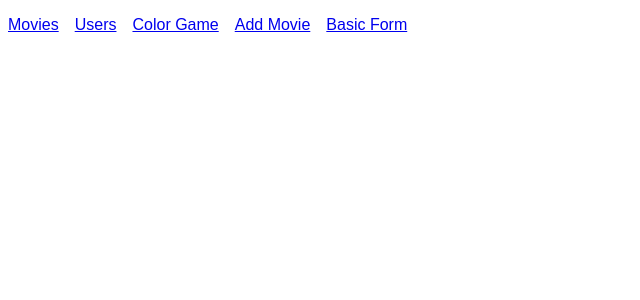
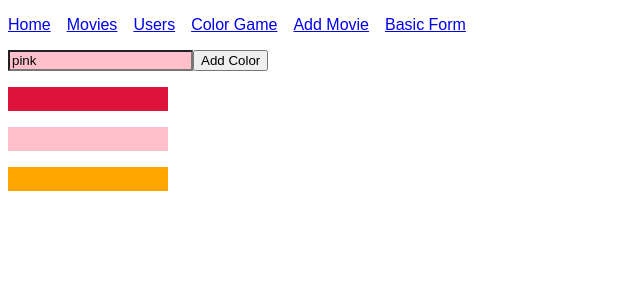
Before and after one commit to Saran-R13/movie-app-bcs-dec-2025, a React (Vite) app: page /color-game in a window 1280 px wide. Shown: the top 300 px of the page, without its empty margins (0-640 px from the left). Built offline with nearby package versions, Linux system fonts and the light colour scheme.

Commit message:
backend api is finish

```diff
--- a/src/App.jsx
+++ b/src/App.jsx
@@ -2,8 +2,8 @@ import { Link, Navigate, Route, Routes } from "react-router";
 import "./index.css";
 import { AddMovie, MovieList } from "./MovieList";
 
-// import { ColorGame } from "./ColorGame";
-// import { Home } from "./Home";
+import { ColorGame } from "./ColorGame";
+import { Home } from "./Home";
 import { MovieDetails } from "./MovieDetails";
 // import { NotFound } from "./NotFound";
 import { UserList } from "./UserList";
@@ -17,6 +17,9 @@ export default function App() {
       {/* < BasicForm/> */}
       <nav>
         <ul>
+          <li>
+            <Link to="/">Home</Link>
+          </li>
           <li>
             <Link to="/movies">Movies</Link>
           </li>
@@ -36,7 +39,7 @@ export default function App() {
       </nav>
       <Routes>
         {/*    / -> Home    */}
-        {/* <Route path="/" element={<Home />} /> */}
+        <Route path="/" element={<Home />} />
         <Route path="users" element={<UserList />} />
 
         {/* Old users -> films */}
@@ -51,7 +54,7 @@ export default function App() {
         <Route path="movies/add" element={<AddMovie />} />
         <Route path="basic-form" element={<BasicForm />} />
 
-        {/* <Route path="color-game" element={<ColorGame />} /> */}
+        <Route path="color-game" element={<ColorGame />} />
 
         {/*    * -> catch all -> Always last      */}
         {/* <Route path="*" element={<NotFound />} /> */}
--- /dev/null
+++ b/src/ColorBox.jsx
@@ -0,0 +1,11 @@
+// Parent -> Child -> props
+export function ColorBox({ clr }) {
+  const styles = {
+    height: "1.5rem",
+    width: "10rem",
+    marginTop: "1rem",
+    backgroundColor: clr,
+  };
+
+  return <div style={styles}></div>;
+}
--- /dev/null
+++ b/src/ColorGame.jsx
@@ -0,0 +1,45 @@
+import { useState } from "react";
+import { ColorBox } from "./ColorBox";
+
+const INITIAL_COLORS = ["crimson", "pink", "orange"];
+export function ColorGame() {
+  const [color, setColor] = useState("pink");
+
+  // Todo: Change into Hook variable
+  const [colorList, setColorList] = useState(INITIAL_COLORS);
+
+  const styles = {
+    backgroundColor: color,
+  };
+
+  // Task 1
+  // 1.1. Echo on screen
+  // 1.2. Change the color to the typed color
+  return (
+    <div>
+      {/* Data binding */}
+      <input
+        value={color}
+        // Universal event listener - radio, checkbox
+        onChange={(event) => setColor(event.target.value)}
+        // Styles we are binding to style
+        style={styles}
+        type="text"
+        placeholder="Favorite color"
+      />
+      {/* Copy colorList + new color */}
+      <button onClick={() => setColorList([...colorList, color])}>
+        Add Color
+      </button>
+
+      {colorList.map((c) => (
+        <ColorBox clr={c} />
+      ))}
+
+      {/* <ColorBox />
+            <ColorBox /> */}
+
+      {/* <h1>{color}</h1> */}
+    </div>
+  );
+}
--- /dev/null
+++ b/src/Home.jsx
@@ -0,0 +1,7 @@
+export function Home() {
+  return (
+    <div>
+      <h1>Welcome to the Movie App 🎉🎉🔥</h1>
+    </div>
+  );
+}
--- a/src/MovieDetails.jsx
+++ b/src/MovieDetails.jsx
@@ -1,12 +1,13 @@
 import { useNavigate, useParams } from "react-router";
 import { useState, useEffect } from "react";
+import { API } from "./global";
 
 export function MovieDetails() {
   const { id } = useParams();
   const [movie, setMovie] = useState(null);
   // GET the movie details from API
   const getMovies = () => {
-    fetch(`https://6971d21632c6bacb12c49d51.mockapi.io/Movies/${id}`, {
+    fetch(`${API}/Movies/${id}`, {
       method: "GET",
     })
       .then((res) => res.json())
--- a/src/MovieList.jsx
+++ b/src/MovieList.jsx
@@ -7,6 +7,7 @@ import { useNavigate } from "react-router";
 import IconButton from "@mui/material/IconButton";
 import DeleteIcon from "@mui/icons-material/Delete";
 import EditIcon from "@mui/icons-material/Edit";
+import { API } from "./global";
 
 // Smart
 export function MovieList() {
@@ -98,7 +99,7 @@ export function AddMovie() {
       summary: summary,
       trailer: trailer,
     };
-    fetch("https://6971d21632c6bacb12c49d51.mockapi.io/Movies", {
+    fetch(`${API}/Movies`, {
       method: "POST",
       headers: {
         "Content-type": "application/json",
--- /dev/null
+++ b/src/global.js
@@ -0,0 +1 @@
+export const API = "http://127.0.0.1:5000/api";
```
Also changed, not shown: MovieList.jsx (line endings or trailing spaces).
